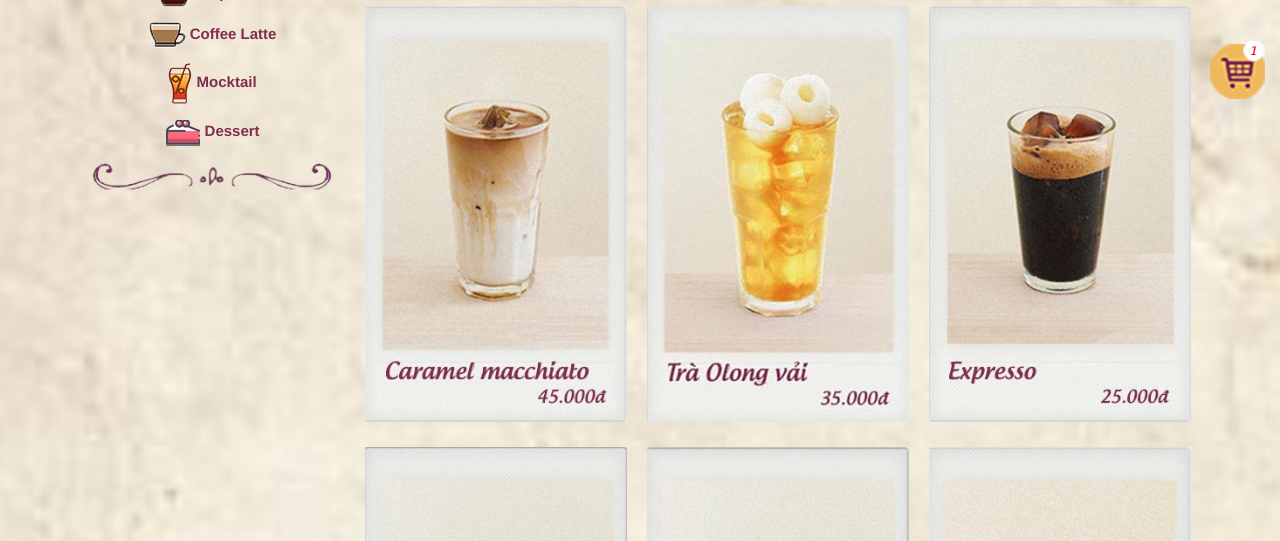
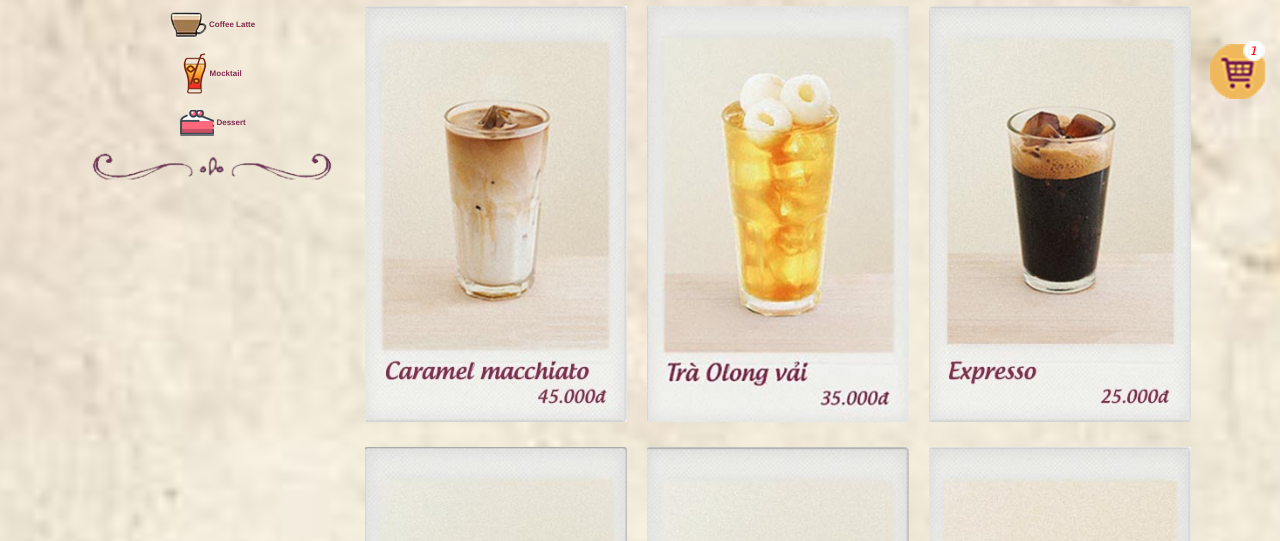
Before and after one commit to ntrix/cfhouse, a plain HTML site: page product.html in a window 1280 px wide. Shown: the part 559-1100 px from the top of the page. Drawn offline with Linux system fonts and the light colour scheme.

Commit message:
style: mobile filter smaller font-size

```diff
--- a/css/style.css
+++ b/css/style.css
@@ -240,7 +240,7 @@ footer {
 	display: block;
 	margin: 1.5rem;
 	color: #812d4f;
-	font-size: 1.5rem;
+	font-size: 0.8rem;
 	font-weight: bold;
 }
 #filter a:hover {
@@ -371,6 +371,9 @@ footer {
 	.card--actions {
 		width: 50%;
 	}
+	#filter a {
+		margin: 1.5rem;
+	}
 }
 @media (min-width: 768px) {
 	#js_hamburger-menu {
```
Lines whose indentation alone changed are shown as unchanged.
